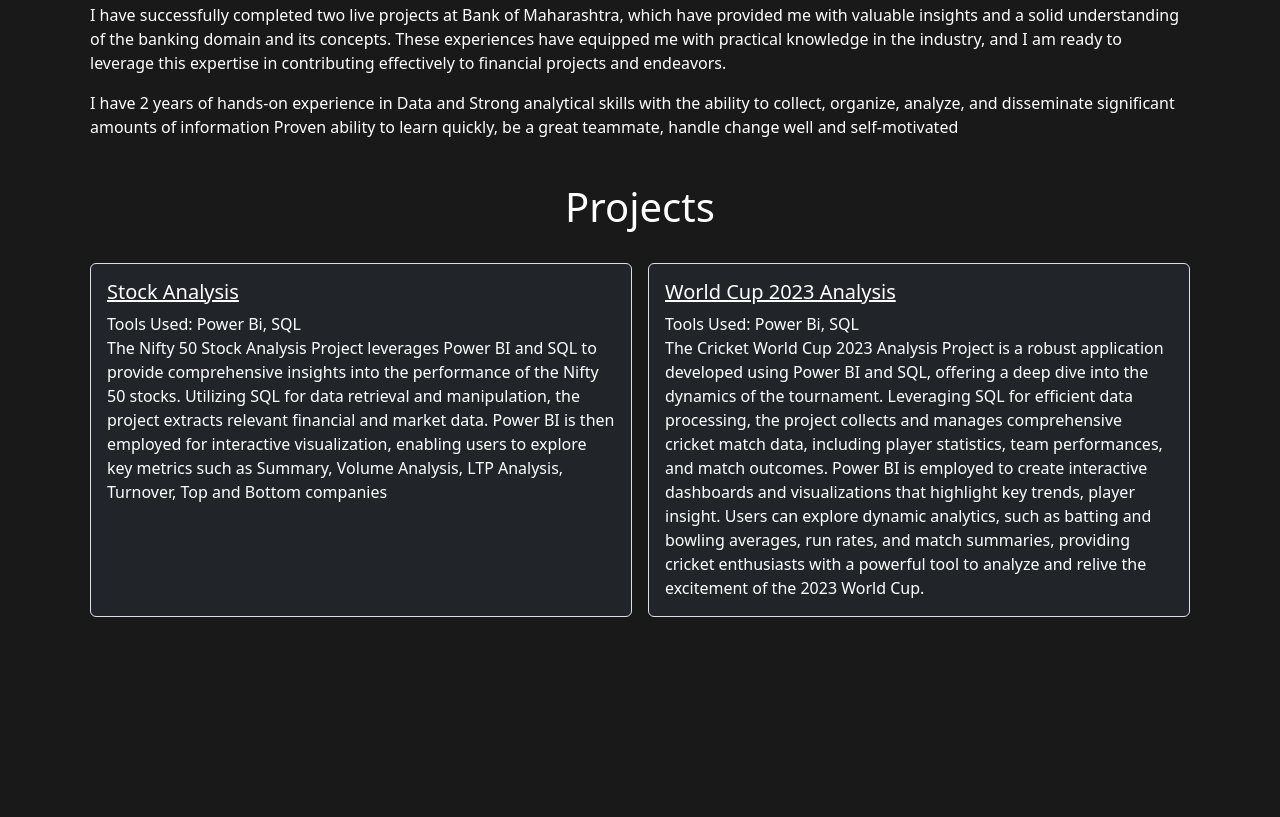
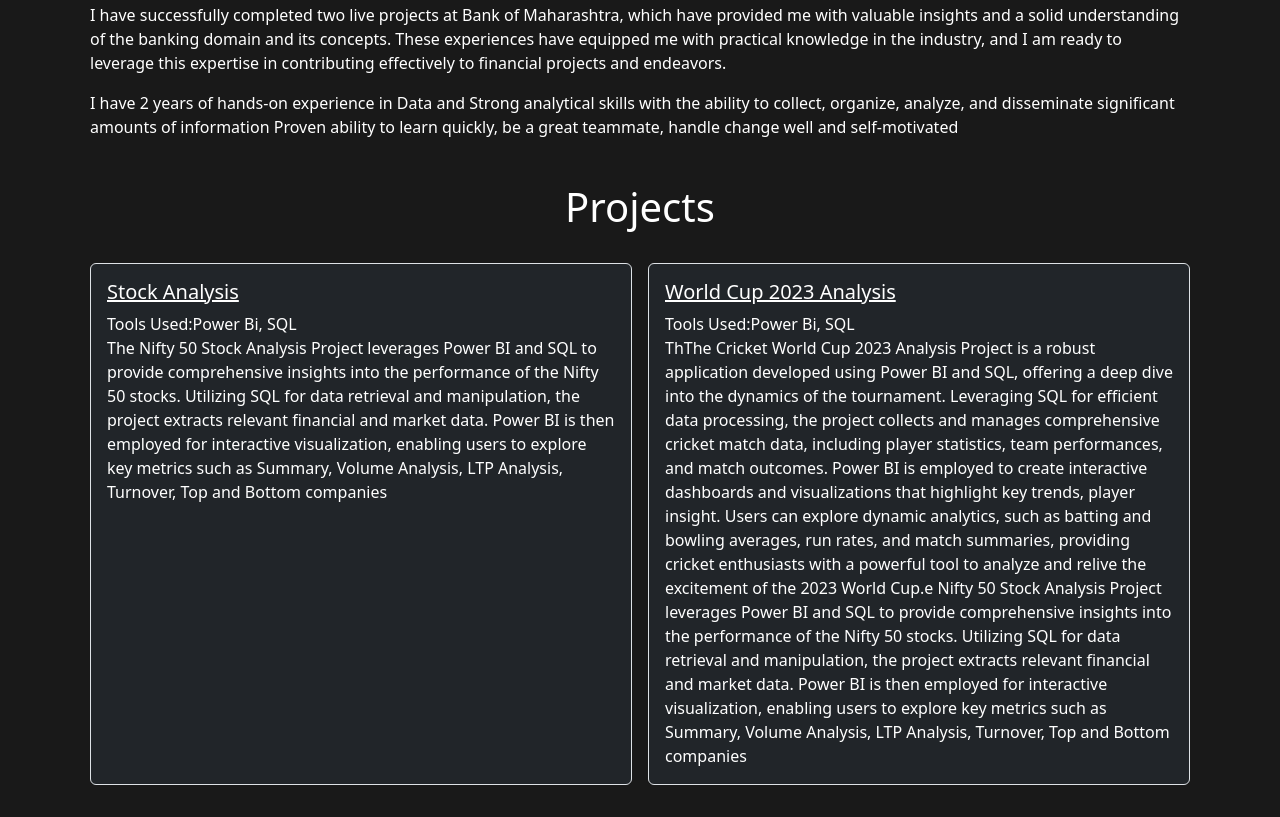
Before and after one commit to prajwalfulpagare/prajwalfulpagare.github.io, a website: page index.html in a window 1280 px wide. Shown: the part 909-1726 px from the top of the page. Before the commit the page ends 1558 px from the top, so only its background shows below. Drawn offline with nearby package versions, Linux system fonts and the light colour scheme.

Commit message:
Added Dynamic projects list

```diff
--- a/index.html
+++ b/index.html
@@ -10,6 +10,7 @@
   <script src="https://cdn.jsdelivr.net/npm/bootstrap@5.2.3/dist/js/bootstrap.bundle.min.js"
     integrity="sha384-kenU1KFdBIe4zVF0s0G1M5b4hcpxyD9F7jL+jjXkk+Q2h455rYXK/7HAuoJl+0I4"
     crossorigin="anonymous"></script>
+    <script src="script.js" defer></script>
   <link rel="stylesheet" href="styles.css">
   <link rel="stylesheet" href="https://cdnjs.cloudflare.com/ajax/libs/font-awesome/6.4.2/css/all.min.css"
     integrity="sha512-z3gLpd7yknf1YoNbCzqRKc4qyor8gaKU1qmn+CShxbuBusANI9QpRohGBreCFkKxLhei6S9CQXFEbbKuqLg0DA=="
@@ -80,7 +81,7 @@
   <section id="hero" style="height: 100vh;">
     <div class="container" style="padding-top: 30vh;">
       <div class="row">
-        <div class="col-10 col-sm-8 ms-md-5">
+        <div class="col-sm-6 ">
           <h1 class="text-white">Hello,</h1>
           <h2 class="text-white" style="max-width: 60%;">I am Prajwal Fulpagare </h2>
           <div class="download-btn text-center d-flex align-items-center">
@@ -97,7 +98,7 @@
             <i class="fa-solid fa-square-phone fa-xl" style="color: white; "></i>
             <h6 class="ms-2 text-white" style="display: inline;">7040809080</h6>
           </div>
-
+        </div>
 
         <div class="mt-3">
           <a href="https://www.linkedin.com/in/prajwal-fulpagare" target="_blank" style="text-decoration: none;">
@@ -105,7 +106,7 @@
             <i class="fa-brands fa-linkedin fa-xl" style="color: #0077b5;"></i>
           </a>
         </div>
-      </div>
+
       </div>
     </div>
   </section>
@@ -137,11 +138,30 @@
     <h1 class="text-white text-center">Projects</h1>
     <div class="row my-4">
       <div class="col">
-        <div class="card-group">
-          <div class="card bg-dark border rounded m-2">
+        <div class="card-group" id="ProjectCard">
+
+          <!-- <div class="card bg-dark border rounded m-2" >
+            <div class="card-body">
+              <a style="text-decoration: none;" class="text-white"
+                href="https://www.novypro.com/project/nifty-50--stocks-analysis" target="_blank">
+                <h5 class="card-title text-white text-decoration-underline" >Stock Analysis</h5>
+                <h6 style="display: inline;">Tools Used:</h6>
+                <p style="display: inline;">Power Bi, SQL</p>
+                <p class="card-text text-white ">The Nifty 50 Stock Analysis Project leverages Power BI and SQL to
+                  provide
+                  comprehensive insights into the performance of the Nifty 50 stocks. Utilizing SQL for data retrieval
+                  and
+                  manipulation, the project extracts relevant financial and market data. Power BI is then employed for
+                  interactive visualization, enabling users to explore key metrics such as Summary, Volume Analysis, LTP
+                  Analysis, Turnover, Top and Bottom companies</p>
+              </a>
+            </div>
+          </div> -->
+
+          <!-- <div class="card bg-dark border rounded m-2" >
             <div class="card-body"><a style="text-decoration: none;" class="text-white"
                 href="https://www.novypro.com/project/nifty-50--stocks-analysis" target="_blank">
-                <h5 class="card-title text-white text-decoration-underline">Stock Analysis</h5>
+                <h5 class="card-title text-white text-decoration-underline" >Stock Analysis</h5>
                 <h6 style="display: inline;">Tools Used:</h6>
                 <p style="display: inline;">Power Bi, SQL</p>
                 <p class="card-text text-white ">The Nifty 50 Stock Analysis Project leverages Power BI and SQL to
@@ -172,7 +192,7 @@
                   of the 2023 World Cup.</p>
               </a>
             </div>
-          </div>
+          </div> -->
 
 
         </div>
--- /dev/null
+++ b/script.js
@@ -0,0 +1,35 @@
+let Projects = [
+    {
+    "projectTitle": "Stock Analysis",
+    "projectDesc": "The Nifty 50 Stock Analysis Project leverages Power BI and SQL to provide comprehensive insights into the performance of the Nifty 50 stocks. Utilizing SQL for data retrieval and manipulation, the project extracts relevant financial and market data. Power BI is then employed for interactive visualization, enabling users to explore key metrics such as Summary, Volume Analysis, LTP Analysis, Turnover, Top and Bottom companies",
+    "toolsUsed":"Power Bi, SQL",
+    "projectLink":"https://www.novypro.com/project/nifty-50--stocks-analysis"
+    },
+
+    {
+
+    "projectTitle": "World Cup 2023 Analysis",
+    "projectDesc": "ThThe Cricket World Cup 2023 Analysis Project is a robust application developed using Power BI and SQL, offering a deep dive into the dynamics of the tournament. Leveraging SQL for efficient data processing, the project collects and manages comprehensive cricket match data, including player statistics, team performances, and match outcomes. Power BI is employed to create interactive dashboards and visualizations that highlight key trends, player insight. Users can explore dynamic analytics, such as batting and bowling averages, run rates, and match summaries, providing cricket enthusiasts with a powerful tool to analyze and relive the excitement of the 2023 World Cup.e Nifty 50 Stock Analysis Project leverages Power BI and SQL to provide comprehensive insights into the performance of the Nifty 50 stocks. Utilizing SQL for data retrieval and manipulation, the project extracts relevant financial and market data. Power BI is then employed for interactive visualization, enabling users to explore key metrics such as Summary, Volume Analysis, LTP Analysis, Turnover, Top and Bottom companies",
+    "toolsUsed":"Power Bi, SQL",
+    "projectLink":"https://www.novypro.com/project/world-cup-2023-analysis"
+    }
+
+]
+
+const cardGroup = document.querySelector("#ProjectCard");
+
+Projects.forEach((project)=>{
+    const newProjectCard = document.createElement("div");
+    console.log(project.projectTitle)
+    newProjectCard.classList.add("card","bg-dark","border","rounded","m-2");
+    newProjectCard.innerHTML = "<div class='card-body'>"+
+    "<a style='text-decoration: none;' class='text-white' href="+ project.projectLink+"target='_blank'>"+
+      "<h5 class='card-title text-white text-decoration-underline' >"+ project.projectTitle+"</h5>"+
+      "<h6 style= 'display: inline;'>Tools Used:</h6>"+
+      "<p style='display: inline;'>"+ project.toolsUsed+"</p>"+
+      "<p class='card-text text-white'></p>"+   project.projectDesc +
+    "</a>"+
+  "</div>";
+
+  cardGroup.appendChild(newProjectCard);
+})
```
